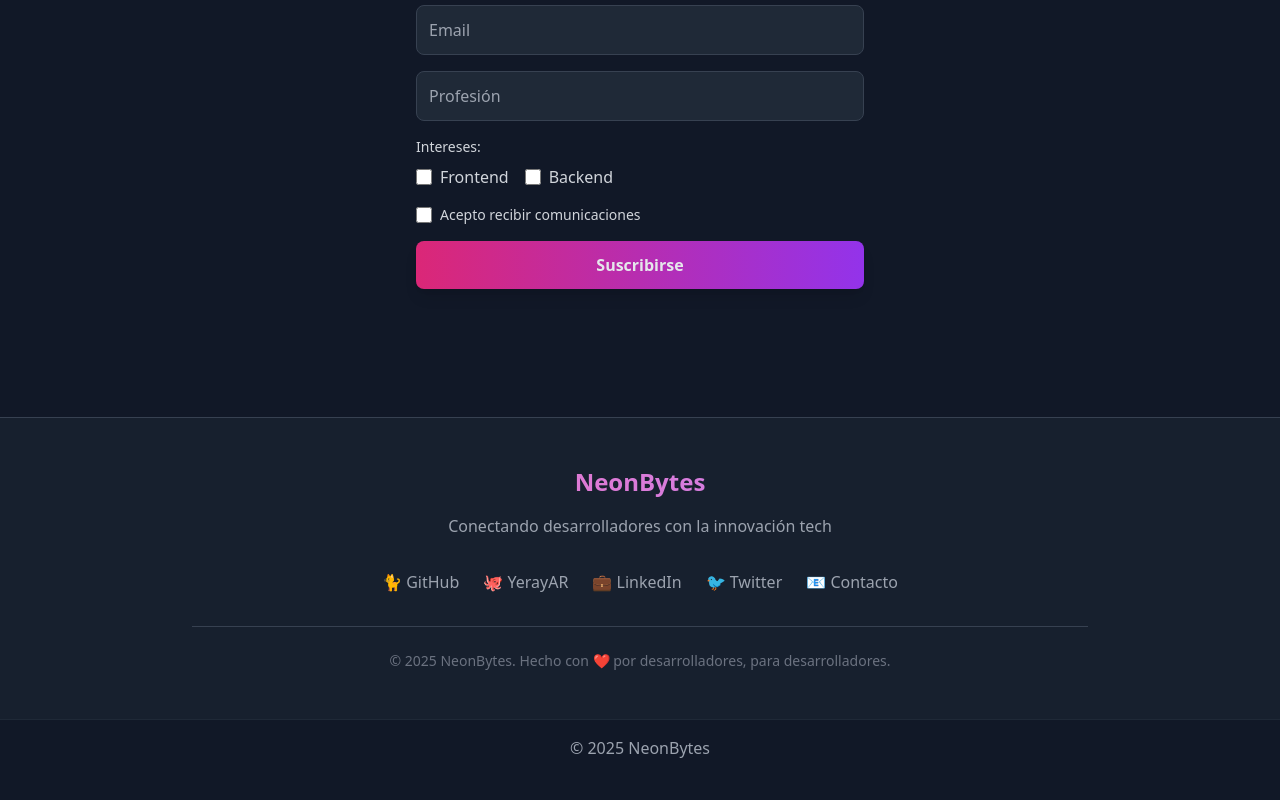
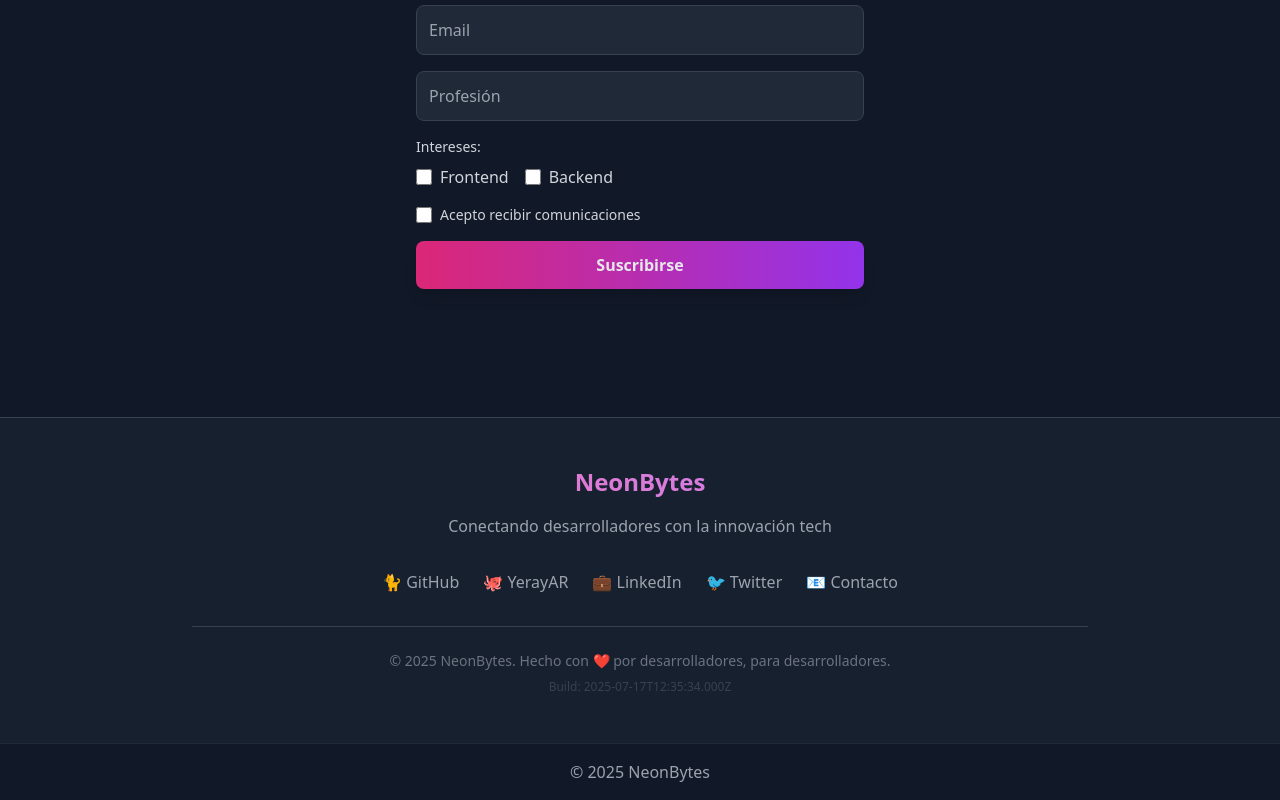
Before and after one commit to YerayAR/neon-bytes, a Next.js app: page / in a window 1280 px wide. Shown: the part 3018-3818 px from the top of the page. Before the commit the page ends 3794 px from the top, so only its background shows below. Built offline with nearby package versions, Linux system fonts and the light colour scheme.

Commit message:
fix: Add build timestamp to footer for deployment verification

```diff
--- a/src/components/Footer.tsx
+++ b/src/components/Footer.tsx
@@ -63,6 +63,7 @@ const Footer: FC<FooterProps> = ({ year }) => (
 
       <div className="text-center text-sm text-gray-500 border-t border-gray-700 pt-6">
         <p>© {year} NeonBytes. Hecho con ❤️ por desarrolladores, para desarrolladores.</p>
+        <p className="text-xs text-gray-700 mt-2">Build: {new Date().toISOString()}</p>
       </div>
     </div>
   </footer>
```
